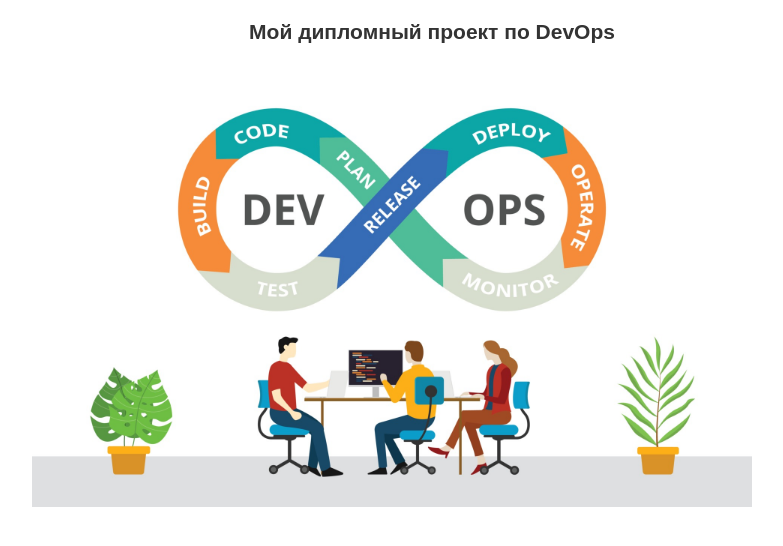
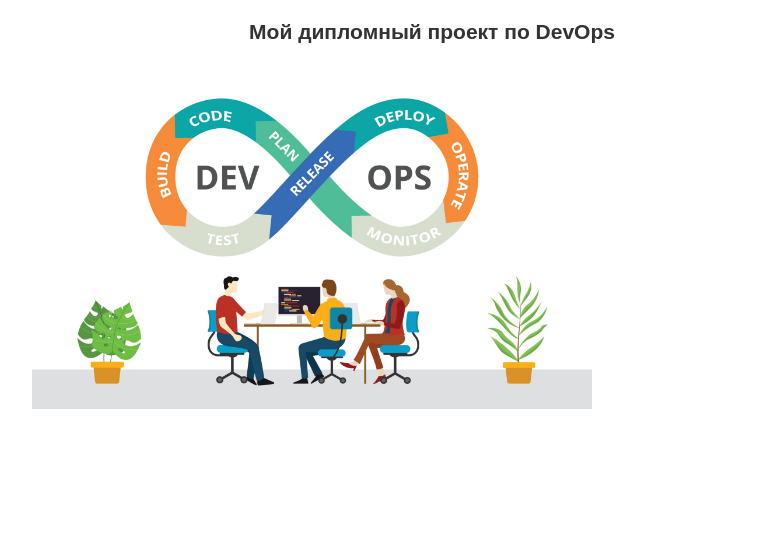
Before and after one commit to Seleznev-Ivan/netology-app, a plain HTML site: page web/index.html in a window 1280 px wide. Shown: the whole page, without its empty margins (208-991 px from the left). Drawn offline with Linux system fonts and the light colour scheme.

Commit message:
Update index.html

```diff
--- a/web/index.html
+++ b/web/index.html
@@ -16,7 +16,7 @@
                 <h2 style="text-align: center;"><b>Мой дипломный проект по DevOps</b></h2>
                 </p>
                 <p>
-                    <img style="width: 90%; " src="https://github.com/Seleznev-Ivan/netology-app/blob/main/web/devops.jpg"
+                    <img style="width: 70%; " src="./devops.jpg"
                         alt="DevOps" />
                 </p>
             </main>
```
